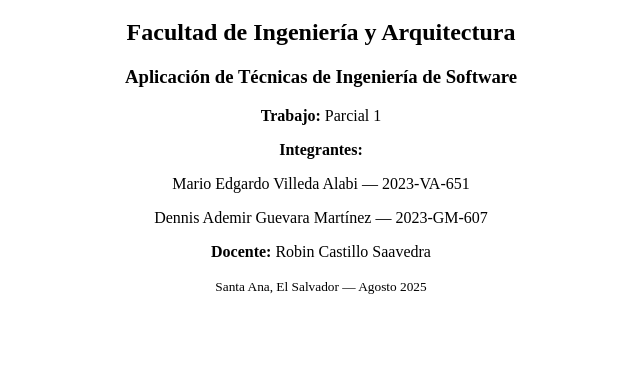
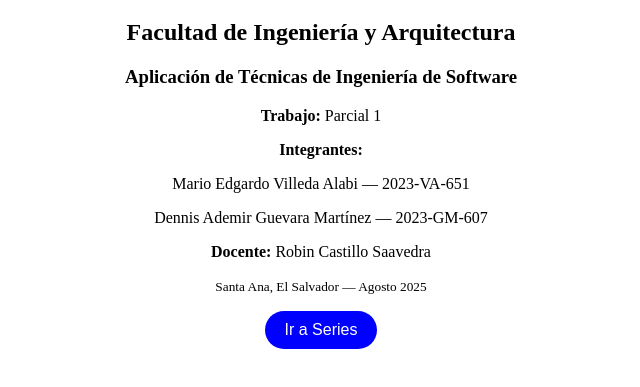
Before and after one commit to MarioAlabi/Parcial-1-Tecnicas-de-ingenieria-de-software, a plain HTML site: page index.html in a window 1280 px wide. Shown: the part 113-500 px from the top of the page, without its empty margins (319-959 px from the left). Drawn offline with Linux system fonts and the light colour scheme.

```diff
--- a/css/style.css
+++ b/css/style.css
@@ -1,12 +1,24 @@
 body {
-  max-width: 900px;   /* ancho determinado */
-  margin: 0 auto;     /* centra el contenido en la página */
-  text-align: center; /* centra el texto */
+  max-width: 900px;
+  margin: 0 auto;
+  text-align: center;
 }
-
 .logo {
-  width: 180px;       /* ajuste del tamaño del logo */
+  width: 180px;
   height: auto;
   display: block;
   margin: 1rem auto;
 }
+.botn {
+  background-color: blue;
+  color: white;
+  border: none;
+  padding: 10px 20px;
+  border-radius: 25px;
+  cursor: pointer;
+  font-size: 1rem;
+  transition: background-color 0.3s ease;
+}
+.botn:hover {
+  background-color: darkblue;
+}
--- a/index.html
+++ b/index.html
@@ -20,5 +20,8 @@
 
   <p><strong>Docente:</strong> Robin Castillo Saavedra</p>
   <small>Santa Ana, El Salvador — Agosto 2025</small>
+  <p>
+    <a href="series.html"><button class="botn">Ir a Series</button></a>
+  </p>
 </body>
 </html>
```
Also changed, not shown: batman.html (+1 -1 lines), inception.html (+1 -1 lines), strangerthings.html (+1 -1 lines).
